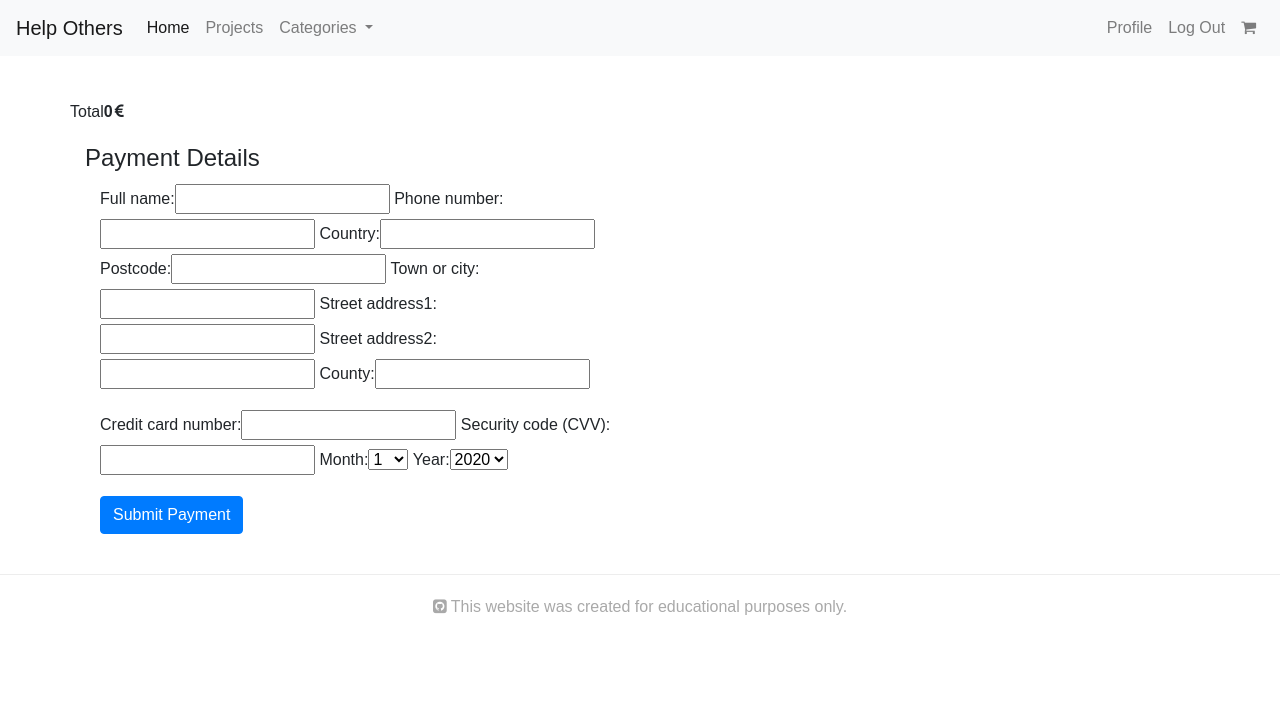
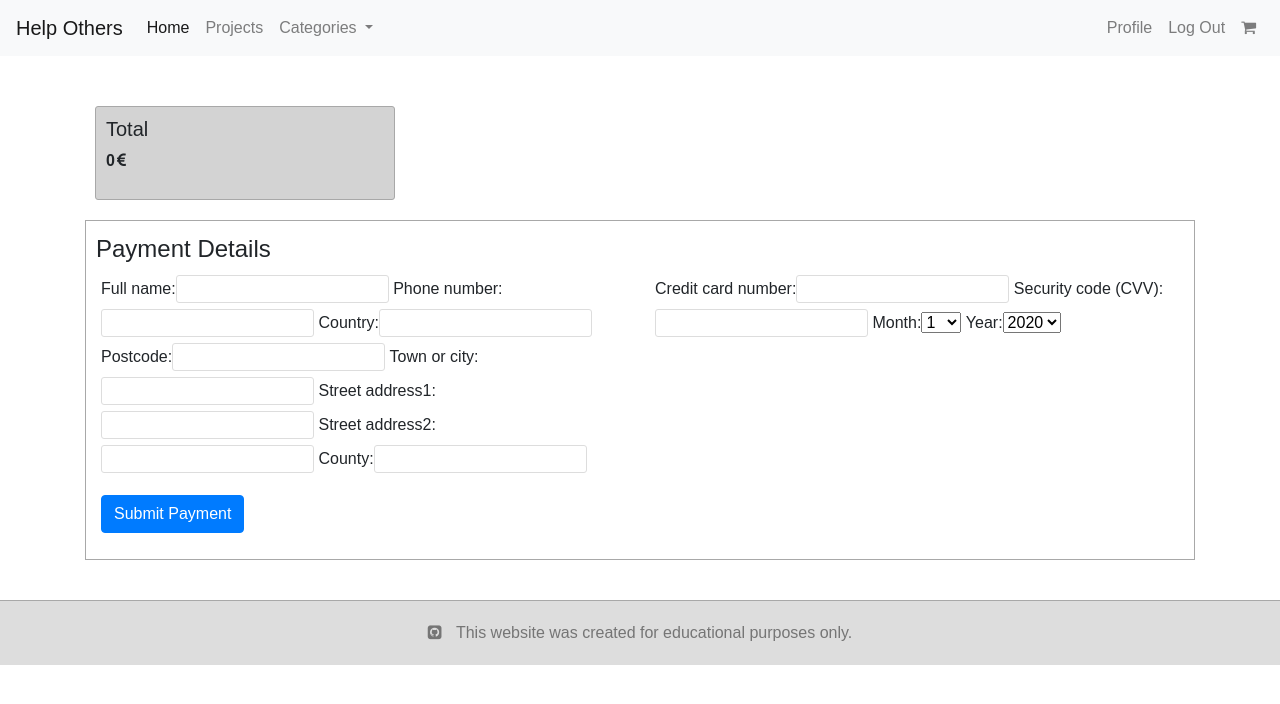
Before and after one commit to alnibo/milestone-project-4-help-others, a Django app: page /checkout/ in a window 1280 px wide. Shown: the top 704 px of the page. Run offline with Django 3.2, Linux system fonts and the light colour scheme; the visitor is signed in with stand-in values (Sample User, id 1); some libraries are stand-ins or nearby versions.

Commit message:
Added grey background image and adjusted styling of panels and cart-checkout boxes

```diff
--- a/cart/templates/cart.html
+++ b/cart/templates/cart.html
@@ -3,6 +3,7 @@
 {% load bootstrap_tags %}
 
 {% block content %}
+<section class="container section-container">
     <div class="row">
         <h2 class="top-header">Your Cart</h2>
     </div>
@@ -52,6 +53,6 @@
             <a href="{% url 'checkout' %}" class="btn btn-success" role="button"><i class="fa fa-check-circle btn-icon" aria-hidden="true"></i>Checkout</a>
         </div>
     </div>
-
+</section>
 
 {% endblock %}
--- a/checkout/templates/checkout.html
+++ b/checkout/templates/checkout.html
@@ -13,7 +13,8 @@
 {% endblock %}
 
 {% block content %}
-<div class="row row-flex">
+<section class="container section-container">
+    <div class="row">
         {% for item in cart_items %}
         <div class="col-xs-10 col-xs-offset-0 col-sm-6 col-sm-offset-0 col-md-4 col-md-offset-0 display panel panel-default">
             <div class="panel-body">
@@ -28,12 +29,14 @@
         {% endfor %}
     </div>
 
-<div class="row">
-    <p>Total</p>
+    <div class="row checkout-box">
+        <div>
+            <h5>Total</h5>
             <p><strong>{{ total }}<i class="fa fa-eur" aria-hidden="true"></i></strong></p>
         </div>
+    </div>
 
-<form role="form" method="post" id="payment-form" action="{% url 'checkout' %}">
+    <form class="row checkout-form" role="form" method="post" id="payment-form" action="{% url 'checkout' %}">
         <legend>Payment Details</legend>
 
         <div id="credit-card-errors" style="display: none;">
@@ -53,4 +56,5 @@
             <input class=" btn btn-primary" id="submit_payment_btn" name="commit" type="submit" value="Submit Payment">
         </div>
     </form>
+</section>
 {% endblock %}
--- a/static/css/style.css
+++ b/static/css/style.css
@@ -2,7 +2,11 @@
 
 body {
     font-family: Arial;
-    padding-top: 100px;
+    padding-top: 56px;
+}
+
+.navbar {
+    background-color: rgba(221,221,221,1);
 }
 
 .badge {
@@ -19,20 +23,30 @@ body {
 }
 
 footer {
-    margin-top: 40px;
     padding-top: 20px;
     padding-bottom: 20px;
-    border-top: 1px solid #ededed;
-    color: #A9A9A9;
+    border-top: 1px solid rgba(168, 168, 168, 1);
+    background-color: rgba(221,221,221,1);
+    color: rgba(117, 117, 117, 1);
     text-align: center;
 }
 
+.footer-text {
+    padding-left: 10px;
+}
+
 .github-link {
-    color: #A9A9A9;
+    color: rgba(117, 117, 117, 1);
 }
 
 .github-link:hover {
     color: black;
+}
+
+.main-container {
+    background-image: url("/media/images/background.png");
+    min-height: 90vh;
+    background-attachment: fixed;
 }
 
 /* ********************  ******************** */
@@ -45,10 +59,83 @@ footer {
     padding-top: 20px;
 }*/
 
+/* ******************** Homepage ******************** */
+
+.top-pic-home {
+    height: 50vh;
+    background-image: url("/media/images/group-of-kids.jpg");
+    background-position: center;
+    background-repeat: no-repeat;
+    background-size: cover;
+}
+
+.welcome-heading {
+    text-align: center;
+    padding: 50px 0;
+}
+
+.sub-heading-home {
+    padding-top: 20px;
+}
+
+.search-home {
+    margin: 0 10px;
+    padding-bottom: 30px;
+}
+
+.input-home {
+    height: 38px;
+}
+
+.search-btn-home {
+    margin-top: 10px;
+}
+
+.stats-container {
+    background-color: white;
+}
+
+.stat-box {
+    padding-top: 40px;
+}
+
+.home-icon {
+    padding-left: 20px;
+}
+
+.stat-divider {
+    margin-top: 45px;
+    margin-bottom: 0px;
+    width: 70%;
+}
+
 /* ******************** Project Page ******************** */
+
+.section-container {
+    padding-top:30px;
+    padding-bottom: 40px;
+}
 
 .top-header {
     padding-left: 10px;
+}
+
+input {
+    border-radius: 3px;
+    border: 1px solid #ddd;
+}
+
+.search-bar {
+    padding-left: 10px;
+}
+
+.search-btn {
+    border-radius: 3px;
+}
+
+.input-group-text {
+    border-top-left-radius: 3px!important;
+    border-bottom-left-radius: 3px!important;
 }
 
 .project {
@@ -68,12 +155,18 @@ footer {
 
 .panel-body {
     height: 100%;
-    border: 1px solid #ddd;
+    border: 1px solid rgba(168, 168, 168, 1);
+    border-radius: 3px;
     padding: 10px;
+    background-color: rgba(221,221,221,0.4);
 }
 
 .project-description {
     min-height: 40px;
+}
+
+.btn-icon {
+    padding-right: 3px;
 }
 
 /* ******************** Cart Page ******************** */
@@ -82,22 +175,45 @@ footer {
     padding-left: 10px;
 }
 
-.cart-icon {
-    padding-right: 2px;
+.cart-btn {
+    margin-left: 5px;
 }
 
-.cart-btn {
-    margin-left: 5px;
+.home-btn {
+    margin-left: 20px;
 }
 
 .fa-eur {
     padding-left: 2px;
 }
 
+.cart-text {
+    padding: 30px 0;
+}
+
 .checkout-box {
-    border-top: 1px solid gray;
-    background-color: lightgray;
+    border: 1px solid rgba(168, 168, 168, 1);
+    border-radius: 3px;
+    background-color: rgba(168, 168, 168, 0.5);
     width: 300px;
     margin: 20px -5px;
     padding: 10px;
 }
+
+/* ******************** Checkout Page ******************** */
+
+.checkout-form {
+    border: 1px solid rgba(168, 168, 168, 1);
+    padding: 10px 0;
+}
+
+.checkout-form legend {
+    padding-left: 10px;
+}
+
+@media (min-width:768px) {
+    .search-btn-home {
+        margin-top: 0;
+        margin-left: 10px;
+    }
+}
```
Also changed, not shown: projects/templates/projects.html (+4 -4 lines), media/images/background.png (added). Lines whose indentation alone changed are shown as unchanged.
